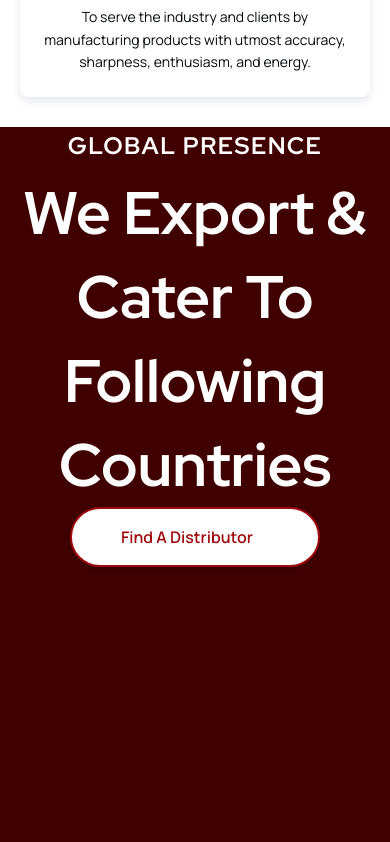
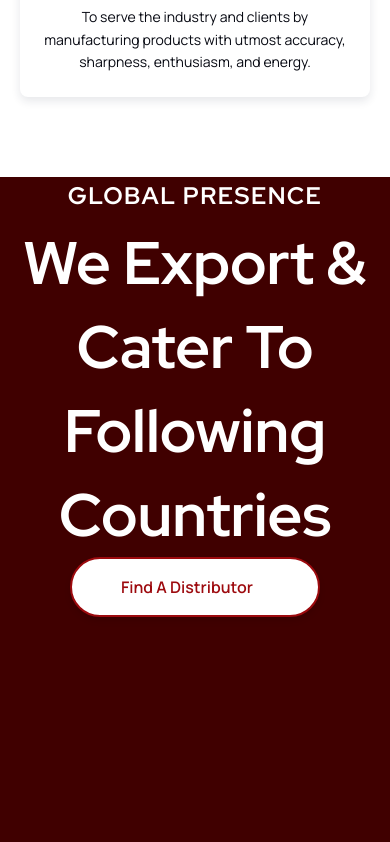
Before and after one commit to smitthakar/Fluoroplast, a React (Vite) app in the folder Frontend/: page /aboutus in a window 390 px wide. Shown: the part 1742-2584 px from the top of the page. Built offline with nearby package versions, Linux system fonts and the light colour scheme.

Commit message:
about us page done with responsive

```diff
--- a/Frontend/src/Pages/AboutUs/AboutUs.css
+++ b/Frontend/src/Pages/AboutUs/AboutUs.css
@@ -178,7 +178,8 @@
 }
 
 .map-global {
-  margin-top: 50px;
+  margin-top: 100px;
+  margin-bottom: -80px;
 }
 
 .team-wrapper {
```
